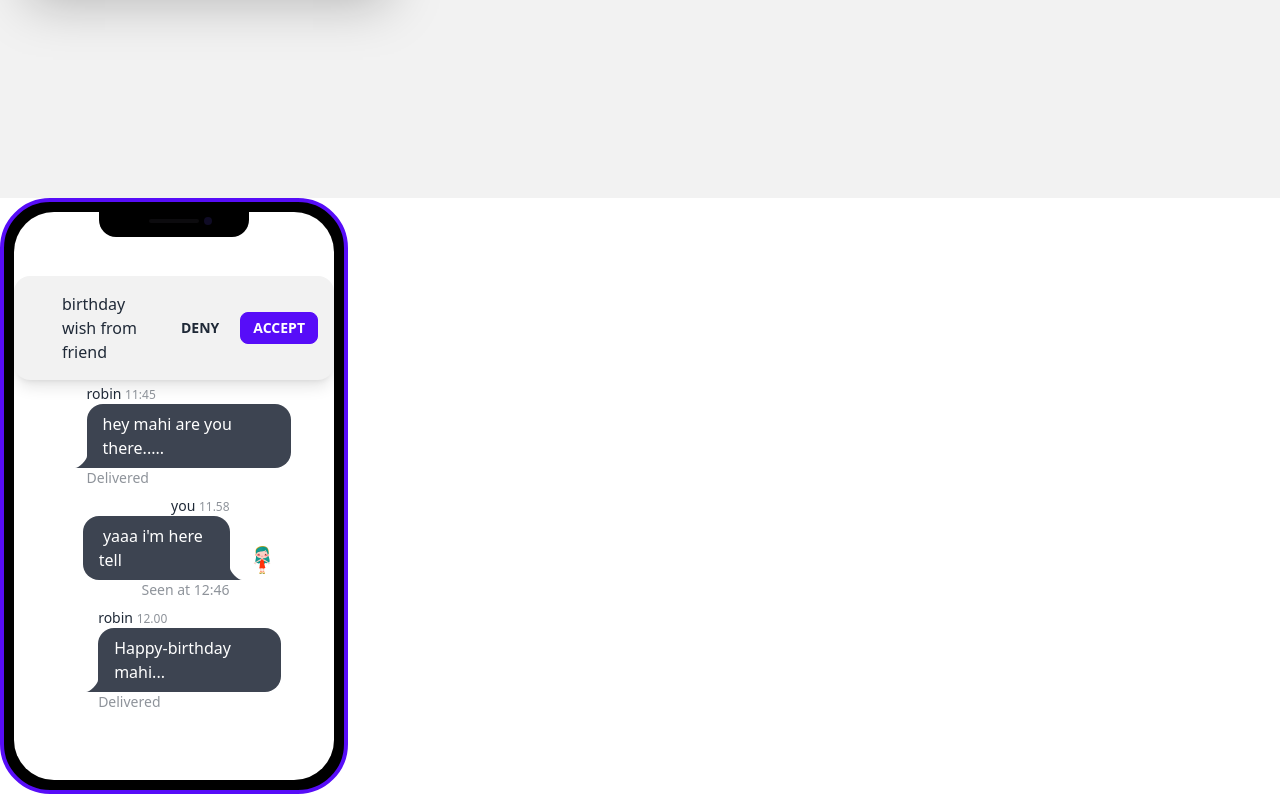
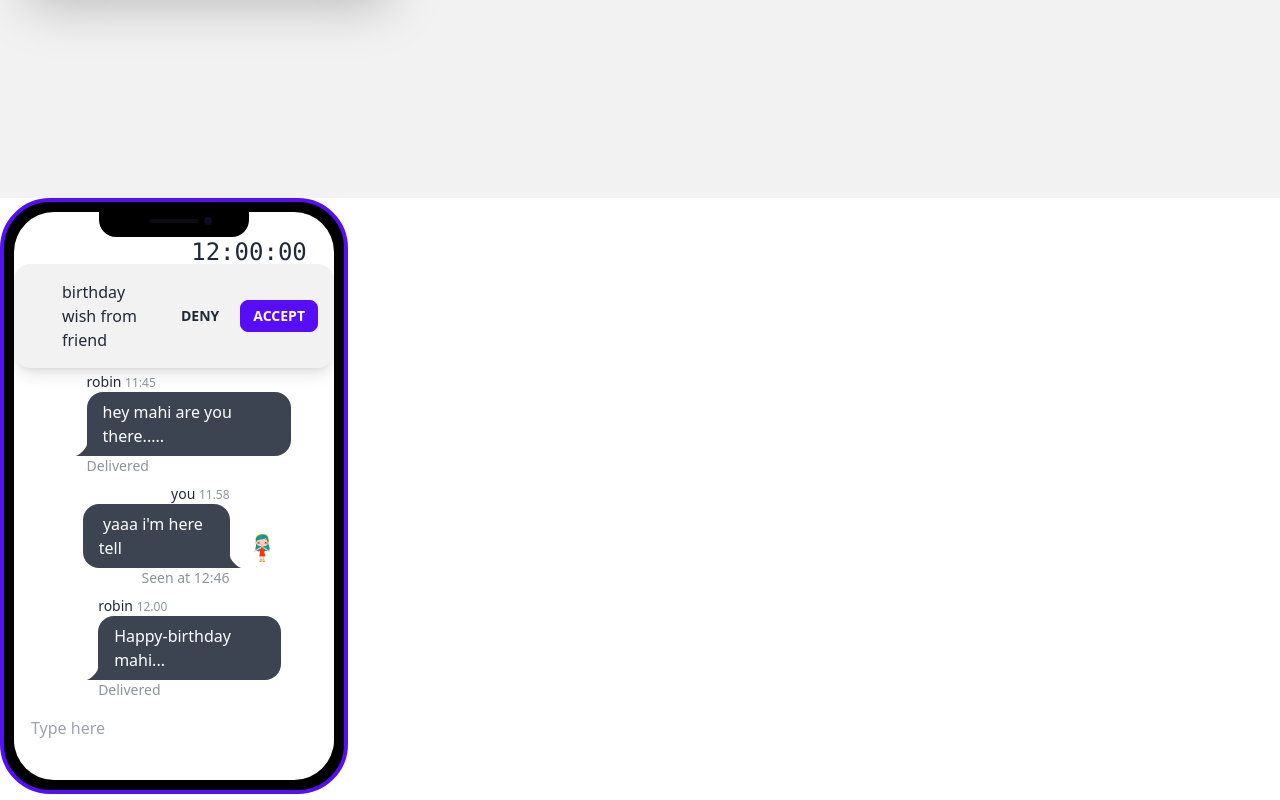
Before and after one commit to wrapfr33kzz/bbirthday-web, a website: page index.html in a window 1280 px wide. Shown: the part 668-1468 px from the top of the page. Drawn offline with nearby package versions, Linux system fonts and the light colour scheme.

Commit message:
countdown

```diff
--- a/index.html
+++ b/index.html
@@ -63,6 +63,13 @@
   <div class="display">
     <div class="artboard artboard-demo phone-1">
 
+      <!-- timer -->
+
+      <span style="margin-left: 150px;" class="       rtfdufutfulflu  countdown font-mono text-2xl">
+        <span style="--value:12;"></span>:
+        <span style="--value:00;"></span>:
+        <span style="--value:00;"></span>
+      </span>
 
       <!-- alert -->
       <div class="alert shadow-lg">
@@ -77,6 +84,7 @@
       </div>
 
       <!-- message -->
+
 
       <div class="           chat            chat-start">
         <div class="           chat-image avatar">
@@ -124,7 +132,7 @@
           Delivered
         </div>
       </div>
-
+      <input type="text" placeholder="Type here"  class="     input w-full max-w-xs" />
 
 
 
```
